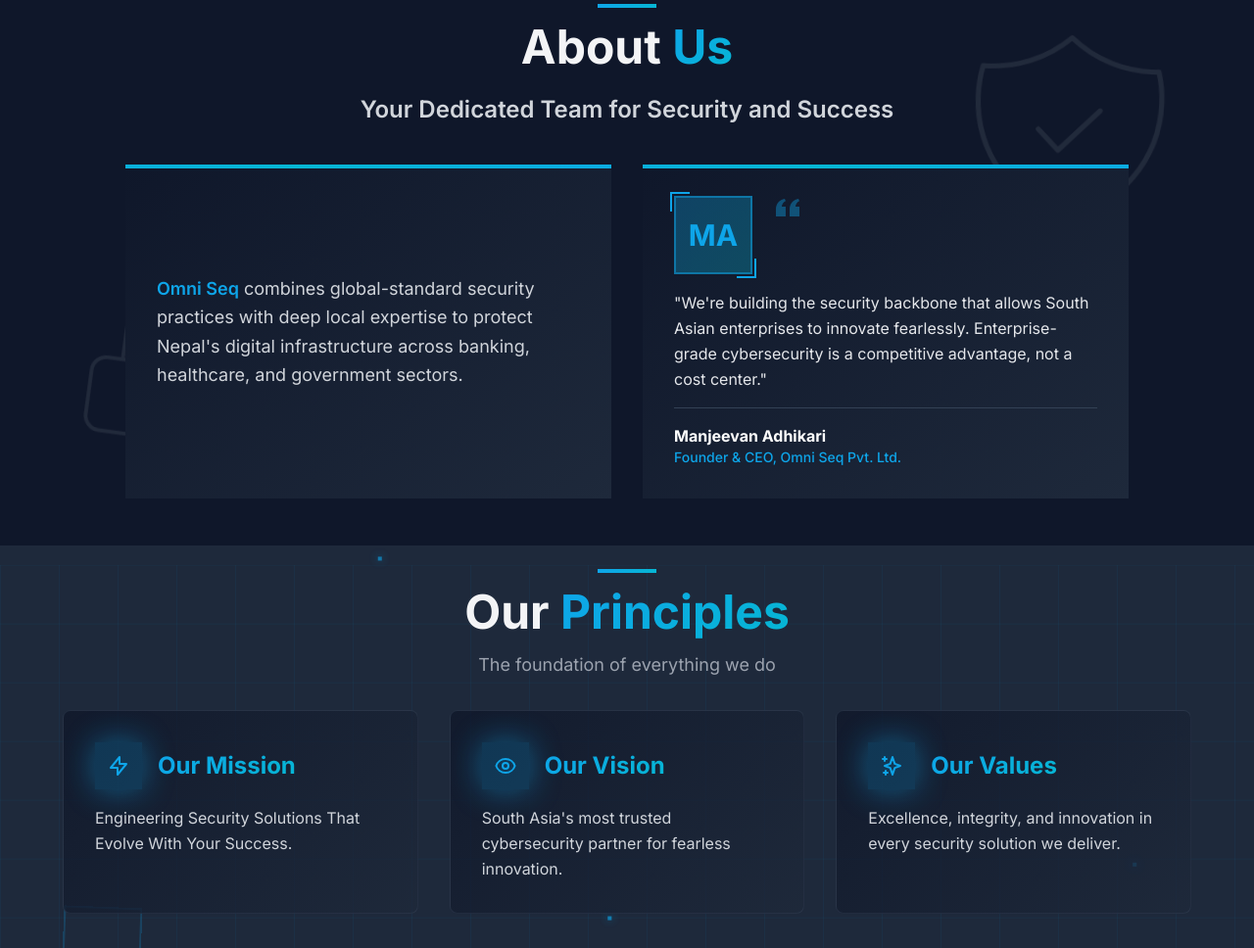
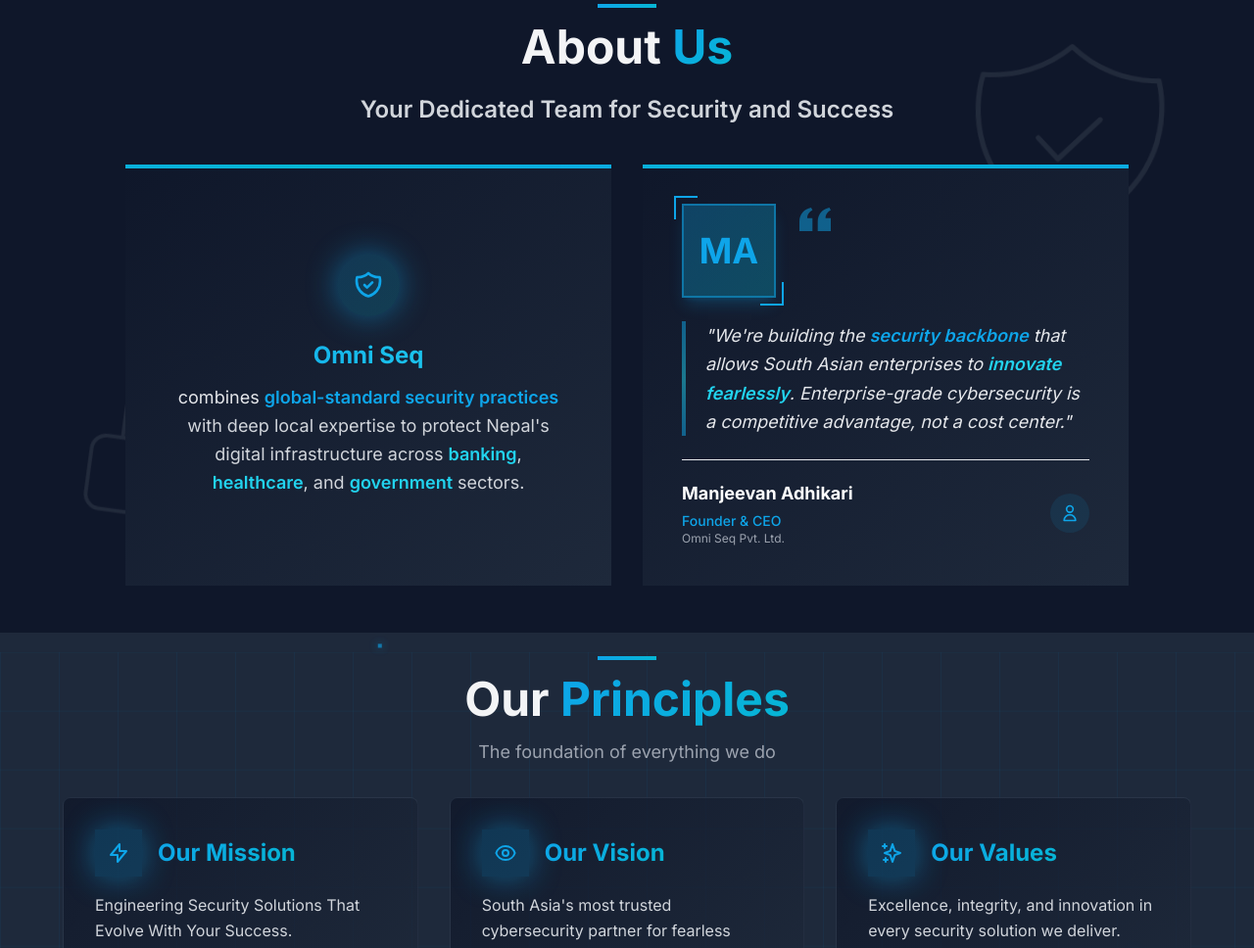
Before and after one commit to Riya-Infyrus/omni-seq-website, a plain HTML site: page index.html in a window 1280 px wide. Shown: the part 1978-2946 px from the top of the page at 98% size. Drawn offline with nearby package versions, Linux system fonts and the light colour scheme.

Commit message:
Enhance About section with attractive visual effects and styling

```diff
--- a/index.html
+++ b/index.html
@@ -444,47 +444,89 @@
                 <!-- About Content with CEO Message Side by Side -->
                 <div class="grid md:grid-cols-2 gap-8 max-w-6xl mx-auto">
                     <!-- Left: About Text -->
-                    <div class="flex items-center">
-                        <div class="ceo-card p-8 h-full flex items-center">
-                            <p class="text-gray-300 text-lg leading-relaxed">
-                                <span class="text-primary font-semibold">Omni Seq</span> combines global-standard security practices with deep local expertise to protect Nepal's digital infrastructure across banking, healthcare, and government sectors.
-                            </p>
+                    <div class="flex items-center group">
+                        <div class="ceo-card p-10 h-full flex items-center relative overflow-hidden hover:shadow-xl hover:shadow-primary/10 transition-all duration-500">
+                            <!-- Decorative corner accents -->
+                            <div class="absolute top-0 left-0 w-20 h-20 border-t-2 border-l-2 border-primary/30 opacity-0 group-hover:opacity-100 transition-opacity duration-500"></div>
+                            <div class="absolute bottom-0 right-0 w-20 h-20 border-b-2 border-r-2 border-primary/30 opacity-0 group-hover:opacity-100 transition-opacity duration-500"></div>
+
+                            <!-- Shimmer effect on hover -->
+                            <div class="absolute inset-0 opacity-0 group-hover:opacity-100 transition-opacity duration-700 shimmer-effect pointer-events-none"></div>
+
+                            <div class="relative z-10">
+                                <!-- Icon decoration -->
+                                <div class="flex items-center justify-center w-16 h-16 bg-gradient-to-br from-primary/20 to-cyan-500/20 rounded-full mb-6 mx-auto pulse-glow">
+                                    <svg class="w-8 h-8 text-primary" fill="none" stroke="currentColor" viewBox="0 0 24 24">
+                                        <path stroke-linecap="round" stroke-linejoin="round" stroke-width="2" d="M9 12l2 2 4-4m5.618-4.016A11.955 11.955 0 0112 2.944a11.955 11.955 0 01-8.618 3.04A12.02 12.02 0 003 9c0 5.591 3.824 10.29 9 11.622 5.176-1.332 9-6.03 9-11.622 0-1.042-.133-2.052-.382-3.016z"></path>
+                                    </svg>
+                                </div>
+
+                                <p class="text-gray-300 text-lg leading-relaxed text-center">
+                                    <span class="text-2xl font-bold bg-gradient-to-r from-primary to-cyan-400 bg-clip-text text-transparent block mb-3">Omni Seq</span>
+                                    <span class="text-gray-200">combines</span> <span class="text-primary font-semibold">global-standard security practices</span> with deep local expertise to protect Nepal's digital infrastructure across
+                                    <span class="text-cyan-400 font-semibold">banking</span>,
+                                    <span class="text-cyan-400 font-semibold">healthcare</span>, and
+                                    <span class="text-cyan-400 font-semibold">government</span> sectors.
+                                </p>
+                            </div>
                         </div>
                     </div>
 
                     <!-- Right: CEO Message -->
-                    <div>
-                        <div class="ceo-card p-8 h-full">
-                            <div class="flex flex-col h-full">
+                    <div class="group">
+                        <div class="ceo-card p-10 h-full relative overflow-hidden hover:shadow-xl hover:shadow-primary/10 transition-all duration-500">
+                            <!-- Decorative gradient overlay -->
+                            <div class="absolute top-0 right-0 w-32 h-32 bg-gradient-to-br from-primary/10 to-transparent opacity-0 group-hover:opacity-100 transition-opacity duration-500 blur-2xl"></div>
+
+                            <!-- Corner accents -->
+                            <div class="absolute top-0 left-0 w-16 h-16 border-t-2 border-l-2 border-primary/30 opacity-0 group-hover:opacity-100 transition-opacity duration-500"></div>
+                            <div class="absolute bottom-0 right-0 w-16 h-16 border-b-2 border-r-2 border-primary/30 opacity-0 group-hover:opacity-100 transition-opacity duration-500"></div>
+
+                            <div class="flex flex-col h-full relative z-10">
                                 <!-- CEO Avatar -->
-                                <div class="flex items-start gap-6 mb-4">
+                                <div class="flex items-start gap-6 mb-6">
                                     <div class="flex-shrink-0">
-                                        <div class="relative">
-                                            <div class="w-20 h-20 bg-gradient-to-br from-primary/30 to-cyan-500/30 flex items-center justify-center relative overflow-hidden">
-                                                <span class="text-3xl font-bold text-primary relative z-10">MA</span>
+                                        <div class="relative group-hover:scale-105 transition-transform duration-300">
+                                            <div class="w-24 h-24 bg-gradient-to-br from-primary/30 to-cyan-500/30 flex items-center justify-center relative overflow-hidden shadow-lg shadow-primary/20">
+                                                <span class="text-4xl font-bold text-primary relative z-10">MA</span>
                                                 <div class="absolute inset-0 border-2 border-primary opacity-50 animate-pulse"></div>
+                                                <!-- Rotating border effect -->
+                                                <div class="absolute inset-0 border-2 border-transparent bg-gradient-to-r from-primary via-cyan-400 to-primary bg-clip-border opacity-0 group-hover:opacity-30 transition-opacity duration-500 animate-spin-slow"></div>
                                             </div>
-                                            <div class="absolute -top-1 -left-1 w-5 h-5 border-t-2 border-l-2 border-primary"></div>
-                                            <div class="absolute -bottom-1 -right-1 w-5 h-5 border-b-2 border-r-2 border-primary"></div>
+                                            <div class="absolute -top-2 -left-2 w-6 h-6 border-t-2 border-l-2 border-primary"></div>
+                                            <div class="absolute -bottom-2 -right-2 w-6 h-6 border-b-2 border-r-2 border-primary"></div>
                                         </div>
                                     </div>
 
                                     <div>
-                                        <svg class="w-6 h-6 text-primary/40 mb-2" fill="currentColor" viewBox="0 0 24 24">
+                                        <svg class="w-8 h-8 text-primary/50 mb-2 group-hover:text-primary/70 transition-colors" fill="currentColor" viewBox="0 0 24 24">
                                             <path d="M14.017 21v-7.391c0-5.704 3.731-9.57 8.983-10.609l.995 2.151c-2.432.917-3.995 3.638-3.995 5.849h4v10h-9.983zm-14.017 0v-7.391c0-5.704 3.748-9.57 9-10.609l.996 2.151c-2.433.917-3.996 3.638-3.996 5.849h3.983v10h-9.983z"/>
                                         </svg>
                                     </div>
                                 </div>
 
-                                <!-- CEO Quote -->
-                                <blockquote class="text-base text-gray-200 leading-relaxed mb-4 flex-1">
-                                    "We're building the security backbone that allows South Asian enterprises to innovate fearlessly. Enterprise-grade cybersecurity is a competitive advantage, not a cost center."
-                                </blockquote>
+                                <!-- CEO Quote with accent -->
+                                <div class="relative flex-1 mb-6">
+                                    <div class="absolute left-0 top-0 bottom-0 w-1 bg-gradient-to-b from-primary via-cyan-400 to-primary opacity-50"></div>
+                                    <blockquote class="text-lg text-gray-200 leading-relaxed pl-6 italic">
+                                        "We're building the <span class="text-primary font-semibold">security backbone</span> that allows South Asian enterprises to <span class="text-cyan-400 font-semibold">innovate fearlessly</span>. Enterprise-grade cybersecurity is a competitive advantage, not a cost center."
+                                    </blockquote>
+                                </div>
 
-                                <!-- CEO Info -->
-                                <div class="border-t border-slate-700 pt-4">
-                                    <div class="font-bold text-base text-white">Manjeevan Adhikari</div>
-                                    <div class="text-primary text-sm font-medium">Founder & CEO, Omni Seq Pvt. Ltd.</div>
+                                <!-- CEO Info with enhanced styling -->
+                                <div class="border-t border-gradient-to-r from-transparent via-slate-700 to-transparent pt-5">
+                                    <div class="flex items-center gap-3">
+                                        <div class="flex-1">
+                                            <div class="font-bold text-lg text-white mb-1 group-hover:text-primary transition-colors">Manjeevan Adhikari</div>
+                                            <div class="text-primary text-sm font-medium">Founder & CEO</div>
+                                            <div class="text-gray-400 text-xs">Omni Seq Pvt. Ltd.</div>
+                                        </div>
+                                        <div class="w-10 h-10 bg-primary/10 rounded-full flex items-center justify-center group-hover:bg-primary/20 transition-colors">
+                                            <svg class="w-5 h-5 text-primary" fill="none" stroke="currentColor" viewBox="0 0 24 24">
+                                                <path stroke-linecap="round" stroke-linejoin="round" stroke-width="2" d="M16 7a4 4 0 11-8 0 4 4 0 018 0zM12 14a7 7 0 00-7 7h14a7 7 0 00-7-7z"></path>
+                                            </svg>
+                                        </div>
+                                    </div>
                                 </div>
                             </div>
                         </div>
```
